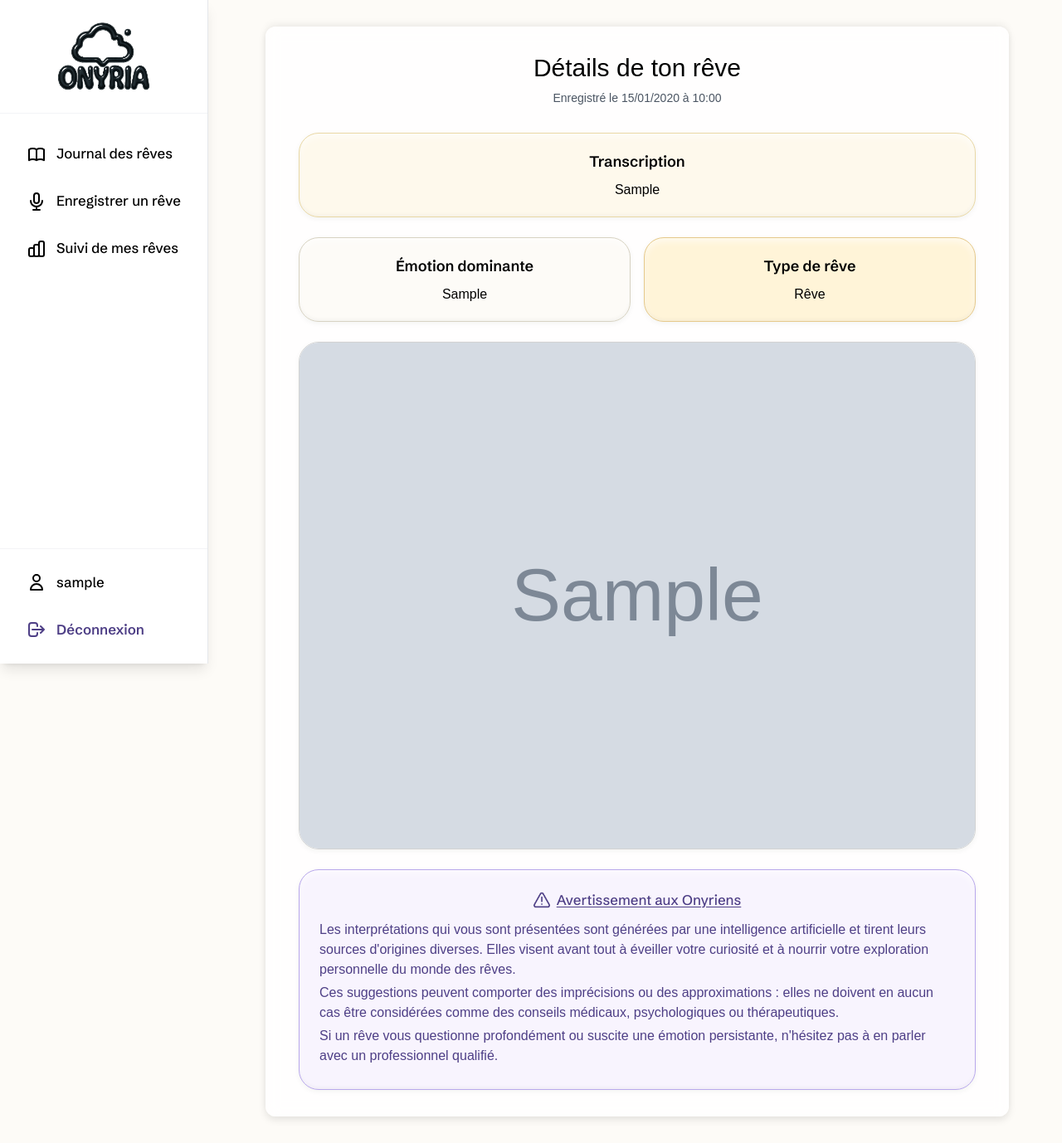
After one commit to JiekRuan/Onyria, a Django app: page /diary/dream/1/ in a window 1280 px wide, after a click on "Avertissement aux Onyriens". The commit adds this page. Shown: the whole page at 83% size. Run offline with Django 5.2, Linux system fonts and the light colour scheme; a user stored in the database is signed in; tables that the repository leaves empty hold one stand-in row (values such as "Sample post"); grey boxes marked "Sample" are stand-in pictures; style sheets or scripts are compiled from the project's sources; some libraries are stand-ins or nearby versions; some web fonts are replaced.

Commit message:
Afficher les infos d'un rêve

```diff
--- /dev/null
+++ b/DreamProject/diary/templates/diary/dream_detail.html
@@ -0,0 +1,76 @@
+{% extends "diary/base.html" %}
+{% load static %}
+
+{% block title %}Détails du rêve{% endblock %}
+
+{% block content %}
+
+<!-- Titre avec date -->
+<h1 class="text-3xl text-center text-black mb-2">Détails de ton rêve</h1>
+<p class="text-center text-gray-600 mb-8 text-sm">
+  Enregistré le {{ dream.created_at|date:"d/m/Y à H:i" }}
+</p>
+
+<!-- Bloc transcription -->
+<div class="mb-6 pastel-yellow">
+  <h2 class="text-sm sm:text-base md:text-lg font-semibold mb-2">Transcription</h2>
+  <div class="text-xs sm:text-sm md:text-base font-normal leading-relaxed">
+    {{ dream.transcription }}
+  </div>
+</div>
+
+<!-- Bloc émotion + type de rêve côte à côte -->
+<div class="mb-6 flex gap-4">
+  <div class="pastel-baby-powder w-1/2">
+    <h3 class="text-sm sm:text-base md:text-lg font-semibold mb-2">Émotion dominante</h3>
+    <div class="text-xs sm:text-sm md:text-base font-normal leading-relaxed">
+      {{ formatted_dominant_emotion }}
+    </div>
+  </div>
+  <div class="pastel-vanilla w-1/2">
+    <h3 class="text-sm sm:text-base md:text-lg font-semibold mb-2">Type de rêve</h3>
+    <div class="text-xs sm:text-sm md:text-base font-normal leading-relaxed">
+      {{ formatted_dream_type }}
+    </div>
+  </div>
+</div>
+
+<!-- Bloc image générée -->
+<div class="mb-6">
+  <div class="flex justify-center">
+    <img src="{% if dream.image %}{{ dream.image.url }}{% else %}{% static 'img/placeholder.png' %}{% endif %}"
+         alt="{% if dream.image %}Image du rêve{% else %}Pas d'image générée{% endif %}"
+         class="pastel-image w-full aspect-[4/3] object-cover mx-auto {% if not dream.image %}opacity-50{% endif %}">
+  </div>
+</div>
+
+<!-- Bloc interprétation -->
+{% if interpretation %}
+<div class="pastel-champagne mb-6">
+  <h3 class="text-sm sm:text-base md:text-lg font-semibold mb-2">Interprétation</h3>
+  <div class="text-xs sm:text-sm md:text-base font-normal leading-relaxed space-y-4 text-left">
+    {% for key, value in interpretation.items %}
+    <p class="text-left text-xs sm:text-sm md:text-base font-normal mb-4">
+      <strong>{{ key|capfirst }}</strong> : {{ value }}
+    </p>
+    {% endfor %}
+  </div>
+</div>
+{% endif %}
+
+<!-- Avertissement -->
+<div class="mt-3">
+  <details class="ai-disclaimer">
+    <summary class="ai-disclaimer__summary flex items-center gap-2">
+      <img src="{% static 'img/warning.png' %}" class="w-4 h-4 md:w-5 md:h-5 align-middle" aria-hidden="true" alt="">
+      <span class="ai-disclaimer__title">Avertissement aux Onyriens</span>
+    </summary>
+    <div class="ai-disclaimer__content">
+      <p>Les interprétations qui vous sont présentées sont générées par une intelligence artificielle et tirent leurs sources d'origines diverses. Elles visent avant tout à éveiller votre curiosité et à nourrir votre exploration personnelle du monde des rêves.</p>
+      <p class="mt-1">Ces suggestions peuvent comporter des imprécisions ou des approximations : elles ne doivent en aucun cas être considérées comme des conseils médicaux, psychologiques ou thérapeutiques.</p>
+      <p class="mt-1">Si un rêve vous questionne profondément ou suscite une émotion persistante, n'hésitez pas à en parler avec un professionnel qualifié.</p>
+    </div>
+  </details>
+</div>
+
+{% endblock %}
--- a/DreamProject/diary/urls.py
+++ b/DreamProject/diary/urls.py
@@ -7,4 +7,5 @@ urlpatterns = [
     path('transcribe/', views.transcribe, name='transcribe'),
     path('analyse_from_voice/', views.analyse_from_voice, name='analyse_from_voice'),
     path('followup/', views.dream_followup, name='dream_followup'),
+    path('dream/<int:dream_id>/', views.dream_detail_view, name='dream_detail'),
 ]
--- a/DreamProject/diary/views.py
+++ b/DreamProject/diary/views.py
@@ -1,5 +1,5 @@
 import json
-from django.shortcuts import render
+from django.shortcuts import render, get_object_or_404
 from django.http import JsonResponse
 from django.views.decorators.csrf import csrf_exempt
 from django.views.decorators.http import require_http_methods
@@ -28,6 +28,7 @@ def dream_analysis_error():
 
 @login_required
 def dream_diary_view(request):
+    """Journal des rêves"""
     dreams = Dream.objects.filter(user=request.user).order_by('-created_at')
 
     stats = get_profil_onirique_stats(request.user)
@@ -51,6 +52,39 @@ def dream_diary_view(request):
         'dreams': dreams,
         **stats  # déstructure les clés du dict `stats` directement dans le contexte
     })
+
+
+@login_required
+def dream_detail_view(request, dream_id):
+    """Affiche les détails d'un rêve spécifique"""
+    dream = get_object_or_404(Dream, id=dream_id, user=request.user)
+
+    # Formatage des labels pour l'affichage
+    formatted_dominant_emotion = EMOTION_LABELS.get(
+        dream.dominant_emotion,
+        dream.dominant_emotion.capitalize()
+    )
+    formatted_dream_type = DREAM_TYPE_LABELS.get(
+        dream.dream_type,
+        dream.dream_type.capitalize()
+    )
+
+    # Parser l'interprétation si c'est une string JSON
+    interpretation = dream.interpretation
+    if isinstance(interpretation, str):
+        try:
+            interpretation = json.loads(interpretation)
+        except json.JSONDecodeError:
+            interpretation = {}
+
+    context = {
+        'dream': dream,
+        'formatted_dominant_emotion': formatted_dominant_emotion,
+        'formatted_dream_type': formatted_dream_type,
+        'interpretation': interpretation,
+    }
+
+    return render(request, 'diary/dream_detail.html', context)
 
 @login_required
 def dream_recorder_view(request):
```
Also changed, not shown: DreamProject/diary/templates/diary/dream_diary.html (+12 -7 lines).
